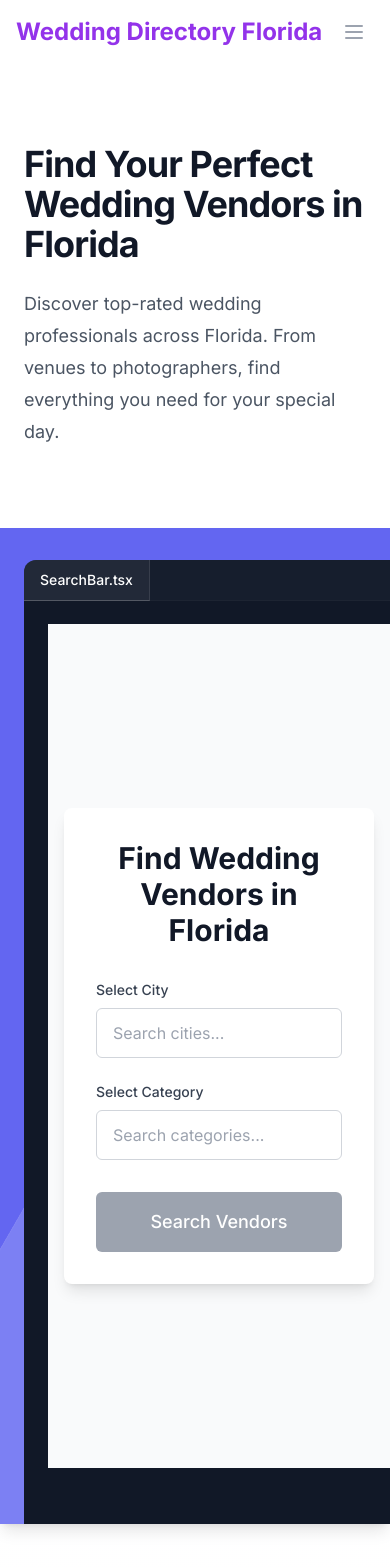
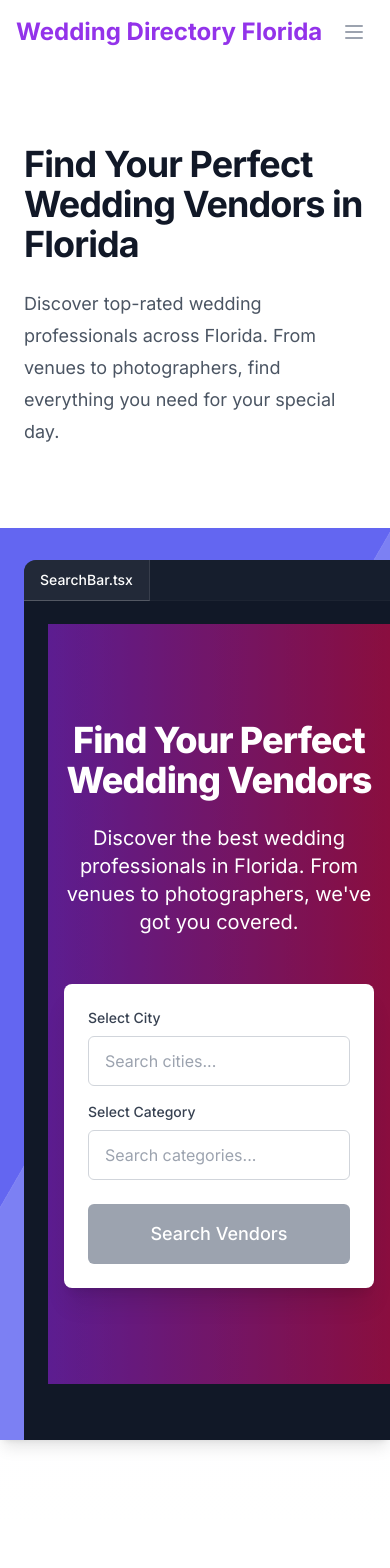
Before and after one commit to natoon16/direct1, a Next.js app: page / in a window 390 px wide. Shown: the top 1568 px of the page. Built offline with nearby package versions, Linux system fonts and the light colour scheme.

Commit message:
Update search bar layout with hero section and gradient background

```diff
--- a/app/components/SearchBar.tsx
+++ b/app/components/SearchBar.tsx
@@ -50,14 +50,23 @@ export default function SearchBar() {
   };
 
   return (
-    <div className="min-h-screen flex items-center justify-center bg-gray-50 py-12 px-4 sm:px-6 lg:px-8">
-      <div className="w-full max-w-4xl">
-        <div className="bg-white rounded-lg shadow-lg p-8">
-          <h2 className="text-3xl font-bold text-gray-900 mb-8 text-center">
-            Find Wedding Vendors in Florida
-          </h2>
-
-          <div className="grid grid-cols-1 md:grid-cols-2 gap-6">
+    <div className="relative bg-white">
+      <div className="absolute inset-0">
+        <div className="absolute inset-0 bg-gradient-to-r from-indigo-500 to-purple-600 mix-blend-multiply" />
+        <div className="absolute inset-0 bg-gradient-to-r from-pink-500 to-red-500 mix-blend-multiply" />
+      </div>
+      <div className="relative max-w-7xl mx-auto py-24 px-4 sm:py-32 sm:px-6 lg:px-8">
+        <div className="text-center">
+          <h1 className="text-4xl font-extrabold tracking-tight text-white sm:text-5xl lg:text-6xl">
+            Find Your Perfect Wedding Vendors
+          </h1>
+          <p className="mt-6 max-w-2xl mx-auto text-xl text-white">
+            Discover the best wedding professionals in Florida. From venues to photographers, we've got you covered.
+          </p>
+        </div>
+        <div className="mt-12 max-w-xl mx-auto">
+          <div className="bg-white rounded-lg shadow-xl p-6">
+            <div className="grid grid-cols-1 md:grid-cols-2 gap-4">
               {/* City Select */}
               <div className="relative" ref={cityRef}>
                 <label className="block text-sm font-medium text-gray-700 mb-2">
@@ -151,7 +160,7 @@ export default function SearchBar() {
             <button
               onClick={handleSearch}
               disabled={!selectedCity || !selectedCategory}
-            className={`mt-8 w-full py-4 px-4 rounded-md text-white font-medium text-lg ${
+              className={`mt-6 w-full py-4 px-4 rounded-md text-white font-medium text-lg ${
                 selectedCity && selectedCategory
                   ? 'bg-indigo-600 hover:bg-indigo-700'
                   : 'bg-gray-400 cursor-not-allowed'
@@ -162,5 +171,6 @@ export default function SearchBar() {
           </div>
         </div>
       </div>
+    </div>
   );
 }
```
Lines whose indentation alone changed are shown as unchanged.
